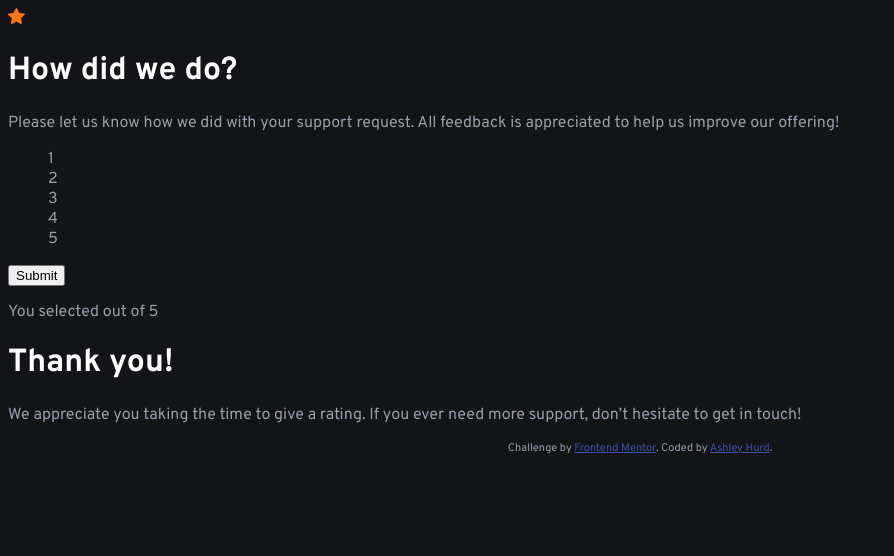
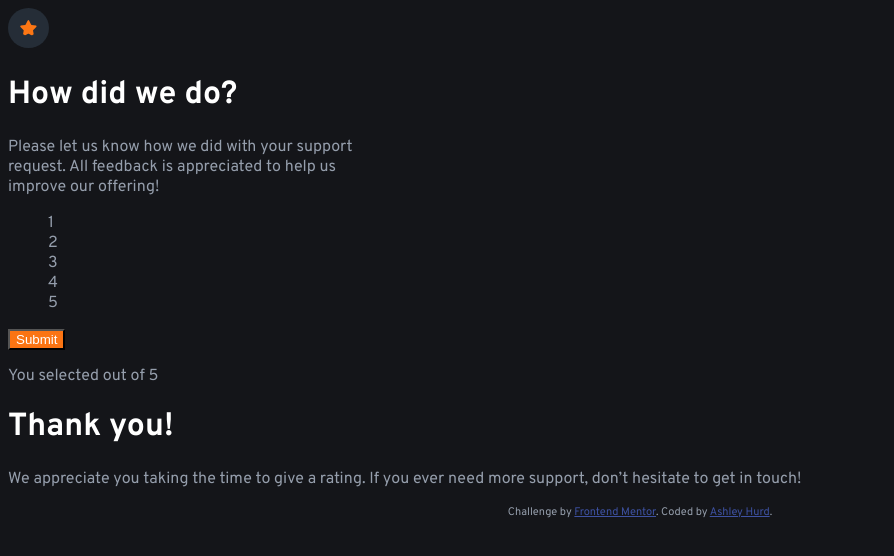
Before and after one commit to ashleyhurd/frontendmentor-rating-component, a plain HTML site: page index.html in a window 1280 px wide. Shown: the whole page, without its empty margins (0-894 px from the left). Drawn offline with Linux system fonts and the light colour scheme.

Commit message:
JS file add, CSS updates

```diff
--- a/css/main.css
+++ b/css/main.css
@@ -1,11 +1,11 @@
 /*  BASE STYLES */
 
 body {
-    background-color: hsl(216, 12%, 8%);
+    background-color: #141519;
     font-family: 'Overpass', sans-serif;
 }
 
-h1{
+h1 {
     color: hsl(0, 0%, 100%);
 }
 
@@ -13,17 +13,38 @@ p {
     color: hsl(217, 12%, 63%);
 }
 
+/* DESIGN DIV */
+.design img {
+    border-radius: 50%;
+    background-color: hsl(213, 19%, 18%);
+    border: 1px;
+    padding: 12px;;
+}
+
 ul li {
     color: hsl(217, 12%, 63%);
     list-style: none;
 }
 
-/* DESIGN DIV */
+button {
+    background-color: hsl(25, 97%, 53%);
+    color: hsl(0, 0%, 100%);
+}
 
 
 /* THANK YOU DIV */
 
 
 /* MOBILE */
+@media only screen and (min-width: 375px) {
+    /*mobile styles here*/
+    }
+    .design {
+        max-width: 351px;
+    }
+
 
 /* DESKTOP */
+@media only screen and (min-width: 1200px) {
+    /*Desktop styles here */
+    }
--- a/index.html
+++ b/index.html
@@ -5,10 +5,13 @@
   <meta name="viewport" content="width=device-width, initial-scale=1.0"> <!-- displays site properly based on user's device -->
 
   <link rel="icon" type="image/png" sizes="32x32" href="./images/favicon-32x32.png">
-  <link rel="stylesheet" href="./css/main.css">
+  <link rel="stylesheet" href="css/main.css">
+
   <link rel="preconnect" href="https://fonts.googleapis.com">
   <link rel="preconnect" href="https://fonts.gstatic.com" crossorigin>
   <link href="https://fonts.googleapis.com/css2?family=Overpass:wght@400;700&display=swap" rel="stylesheet">
+
+  <script src="js/script.js" defer></script>
 
   <title>Frontend Mentor | Interactive rating component</title>
 
@@ -21,7 +24,7 @@
 <body>
 
   <!-- Rating state start -->
-  <div class="design">
+  <div class="design" id="rate">
     <img src="../images/icon-star.svg">
     <h1>How did we do?</h1>
 
@@ -38,7 +41,7 @@
   <!-- Rating state end -->
 
   <!-- Thank you state start -->
-  <div class="thank-you-state">
+  <div class="thank-you-state" id="thank">
     <p><span>You selected <!-- Add rating here --> out of 5</span></p>
 
     <h1>Thank you!</h1>
```
Also changed, not shown: js/script.js (added).
